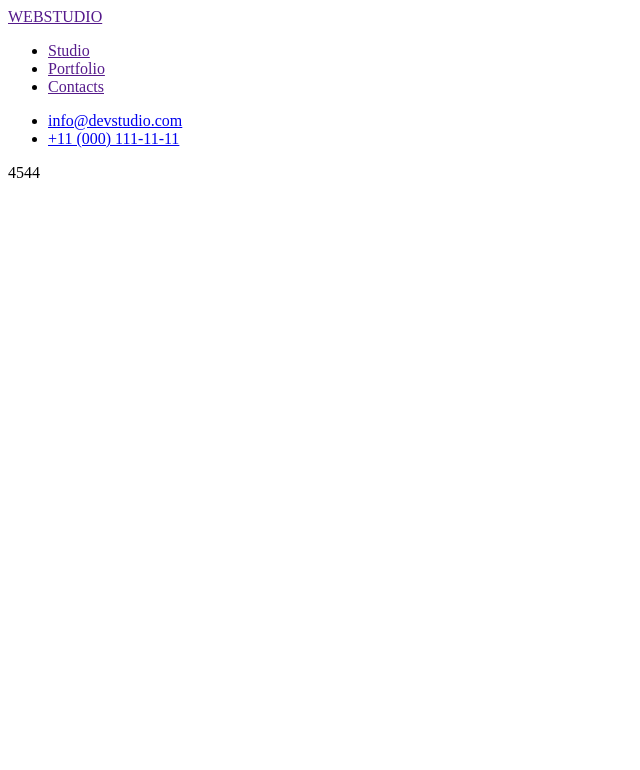
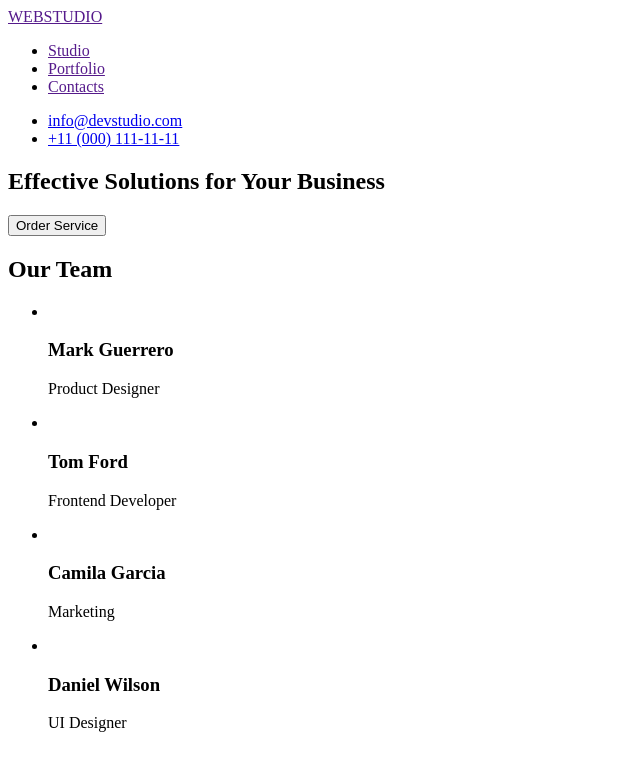
Before and after one commit to Haidar-Volodymyr/Tutorial, a plain HTML site: page index.html in a window 1280 px wide. Shown: the whole page, without its empty margins (0-640 px from the left). Drawn offline with Linux system fonts and the light colour scheme.

Commit message:
Update index.html

```diff
--- a/index.html
+++ b/index.html
@@ -4,23 +4,56 @@
     <meta charset="UTF-8" />
     <meta http-equiv="X-UA-Compatible" content="IE=edge" />
     <meta name="viewport" content="width=device-width, initial-scale=1.0" />
-    <title>Document</title>
+    <title>Studio</title>
   </head>
   <body>
     <header>
+      <nav>
         <a href="">WEBSTUDIO</a>
         <ul>
           <li><a href="">Studio</a></li>
           <li><a href="">Portfolio</a></li>
           <li><a href="">Contacts</a></li>
         </ul>
+      </nav>
       <ul>
         <li><a href="mailto:info@devstudio.com">info@devstudio.com</a></li>
         <li><a href="tel:+11(000)1111111">+11 (000) 111-11-11</a></li>
       </ul>
-      4544
     </header>
-    <main></main>
+    <main>
+      <section>
+        <h1>Effective Solutions for Your Business</h1>
+        <button type="button">Order Service</button>
+      </section>
+      <section></section>
+      <section></section>
+      <section>
+        <h2>Our Team</h2>
+        <ul>
+          <li>
+            <img src="./" alt="" />
+            <h3>Mark Guerrero</h3>
+            <p>Product Designer</p>
+          </li>
+          <li>
+            <img src="" alt="" />
+            <h3>Tom Ford</h3>
+            <p>Frontend Developer</p>
+          </li>
+          <li>
+            <img src="" alt="" />
+            <h3>Camila Garcia</h3>
+            <p>Marketing</p>
+          </li>
+          <li>
+            <img src="" alt="" />
+            <h3>Daniel Wilson</h3>
+            <p>UI Designer</p>
+          </li>
+        </ul>
+      </section>
+    </main>
     <footer></footer>
   </body>
 </html>
```
Lines whose indentation alone changed are shown as unchanged.
